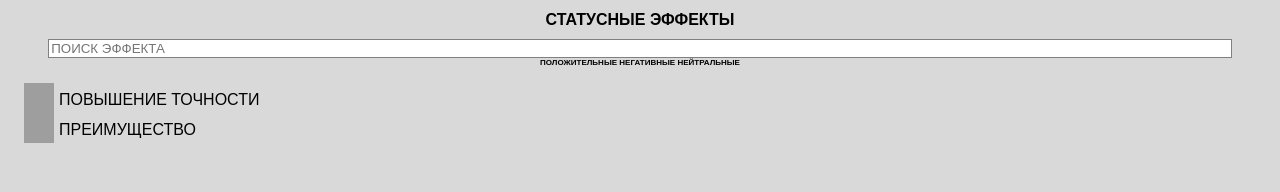
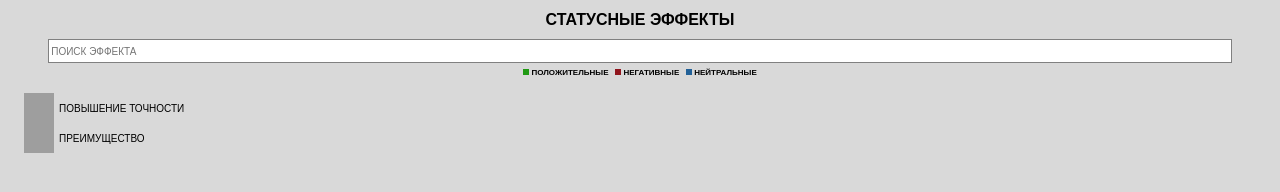
Before and after one commit to htdocss/htdocss.github.io, a plain HTML site: page index.html in a window 1280 px wide. Drawn offline with Linux system fonts and the light colour scheme; grey boxes are pictures that could not be loaded.

Commit message:
Update index.html

```diff
--- a/index.html
+++ b/index.html
@@ -21,6 +21,27 @@ tr {
 	display : grid;
 }
 
+.square_green {
+            background-color: #219a14;
+            width: 6px;
+            height: 6px;
+display: inline-block;
+         }
+
+.square_red {
+            background-color: #90151d;
+            width: 6px;
+            height: 6px;
+display: inline-block;
+         }
+
+.square_blue {
+            background-color: #226198;
+            width: 6px;
+            height: 6px;
+display: inline-block;
+         }
+
 li {
 list-style-type: none;
   font-family: Arial, sans-serif;
@@ -28,11 +49,18 @@ list-style-type: none;
 }
 
 .input-block {
-  display: block;
-  margin-right: auto;
-  margin-left: auto;
-  width: 92%;
-  border: 1px solid grey;
+    display: block;
+    margin-right: auto;
+    margin-left: auto;
+    width: 92%;
+    border: 1px solid grey;
+    font-size: 10px;
+    height: 20px;
+}
+
+.input-block:focus {
+    outline: none; /* Remove the outline when focused */
+    border: 1px solid grey; /* Optionally, you can set the border back to the original color when focused */
 }
 
 td {
@@ -82,7 +110,8 @@ td {
 }
 
 .custom-di .text {
-	margin: 8px 0px 0px 5px;
+    margin: 10px 0px 0px 5px;
+    font-size: 10px;
 }
 
 .previous {
@@ -123,6 +152,7 @@ td {
     font-size: 8px;
     font-family: Arial, sans-serif;
     font-weight: bold;
+	margin-top: 5px;
 }
 
 .centered-text {
@@ -148,7 +178,7 @@ td {
 <div id="main-page" style="display: block;">
         <h1 style="font-size:16px; font-family: Arial; font-weight:bold; text-align:center;">СТАТУСНЫЕ ЭФФЕКТЫ</h1>
         <div class='search'><input class="input-block" type="text" id="search" placeholder="ПОИСК ЭФФЕКТА">
-		        <div class='centered-heading3'>ПОЛОЖИТЕЛЬНЫЕ НЕГАТИВНЫЕ НЕЙТРАЛЬНЫЕ</h1></div></div>
+		        <div class='centered-heading3'><div class="square_green"></div> ПОЛОЖИТЕЛЬНЫЕ &nbsp;&nbsp;<div class="square_red"></div> НЕГАТИВНЫЕ &nbsp;&nbsp;<div class="square_blue"></div> НЕЙТРАЛЬНЫЕ</h1></div></div>
 <ul id="category-list">
 
 
@@ -161,7 +191,7 @@ td {
 			<td>
 
 			<div class='centered-heading'>ПЕРСОНАЖИ</div>
-			<div class='centered-heading2'>ПЕРСОНАЖИ которые накладывают эффект.</div>
+			<div class='centered-heading2'>ПЕРСОНАЖИОПИСАНИЕ</div>
 
             <div class='custom-div'>
             <img src='https://swgoh.wiki/images/thumb/1/1d/Unit-Character-Bastila_Shan-portrait.png/75px-Unit-Character-Bastila_Shan-portrait.png' >
@@ -185,7 +215,7 @@ td {
 			<td>
 
 			<div class='centered-heading'>КОРАБЛИ</div>
-			<div class='centered-heading2'>КОРАБЛИ которые накладывают эффект.</div>
+			<div class='centered-heading2'>КОРАБЛИОПИСАНИЕ</div>
 
 			<div class='custom-div'>
             <img src='https://swgoh.wiki/images/thumb/2/29/Unit-Ship-Han%27s_Millennium_Falcon-portrait.png/75px-Unit-Ship-Han%27s_Millennium_Falcon-portrait.png' >
@@ -198,7 +228,7 @@ td {
 			<tr>
 			<td>
 			<div class='centered-heading'>КОРАБЛИ : ПОДКРЕПЛЕНИЕ</div>
-			<div class='centered-heading2'>КОРАБЛИ которые накладывают эффект.</div>
+			<div class='centered-heading2'>КОРАБЛИПОДКРЕПЛЕНИЕОПИСАНИЕ</div>
 
 			<div class='custom-div'>
             <img src='https://swgoh.wiki/images/thumb/3/36/Unit-Ship-Anakin%27s_Eta-2_Starfighter-portrait.png/75px-Unit-Ship-Anakin%27s_Eta-2_Starfighter-portrait.png' >
```
